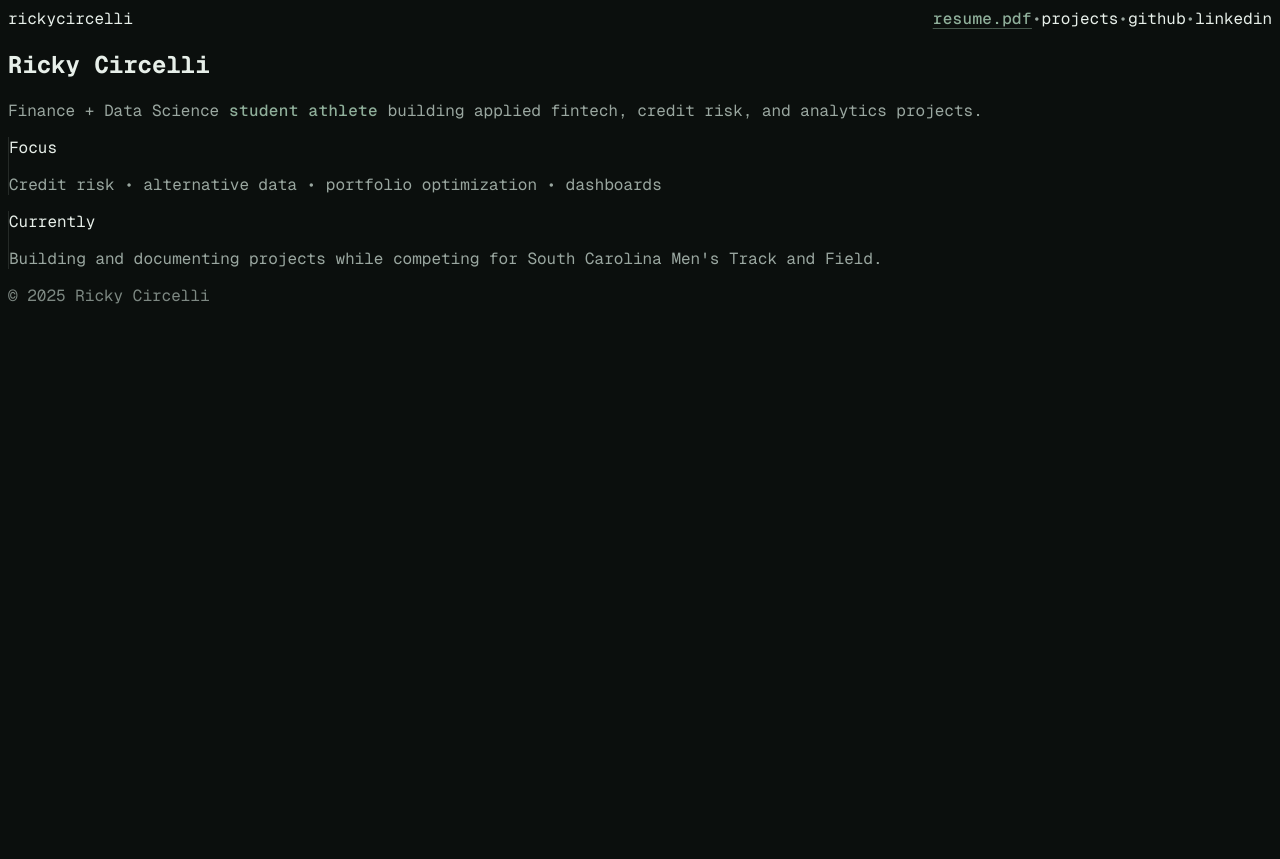
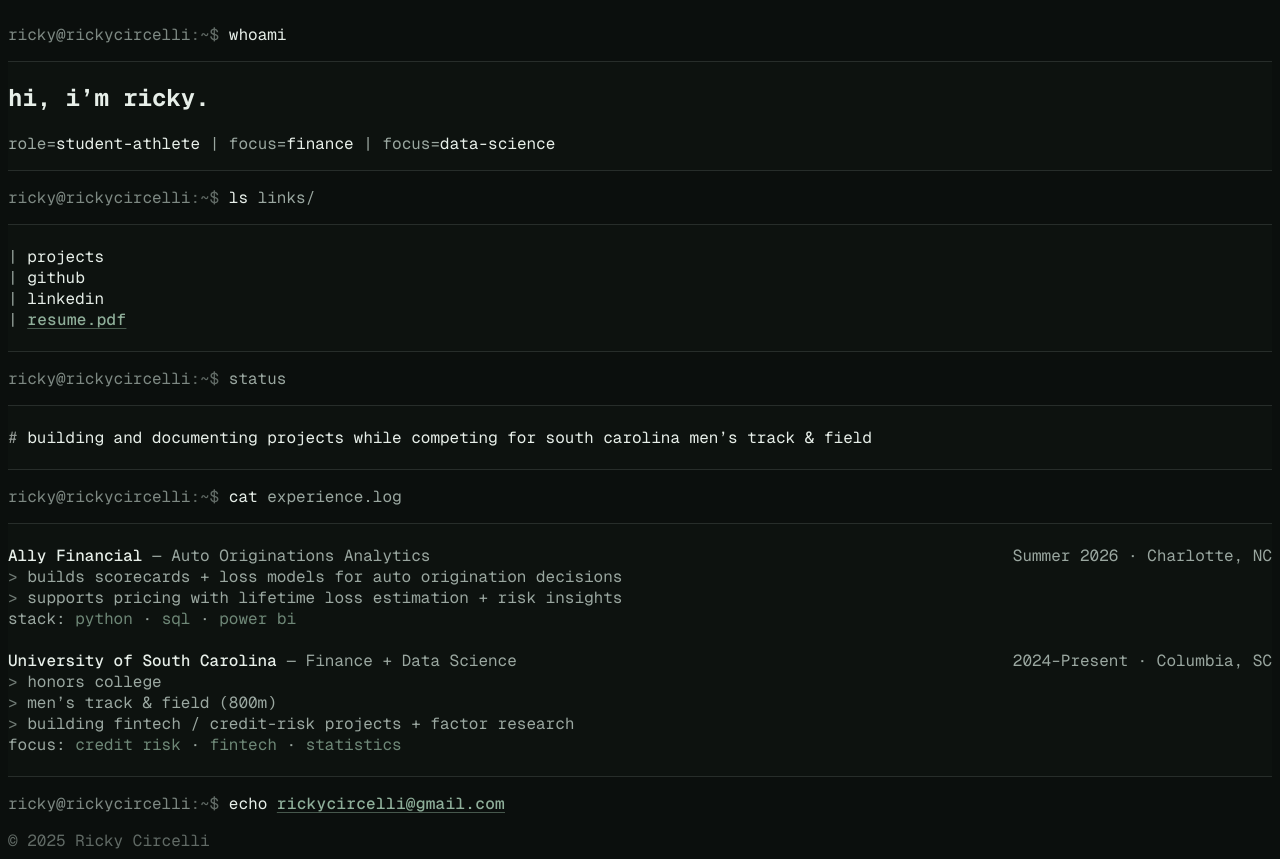
Before and after one commit to rickycircelli/website, a Next.js app: page / in a window 1280 px wide. Before the commit the page ends 800 px from the top, so only its background shows below. Built offline with nearby package versions, Linux system fonts and the light colour scheme.

Commit message:
changed layout to me more terminal like

```diff
--- /dev/null
+++ b/app/components/Spacer.tsx
@@ -0,0 +1,7 @@
+export default function Spacer() {
+  return (
+    <div aria-hidden className="block h-3 select-none">
+      &nbsp;
+    </div>
+  );
+}
--- a/app/globals.css
+++ b/app/globals.css
@@ -86,7 +86,3 @@ header a.nav-resume:hover {
   color: var(--accent);
   letter-spacing: 0.02em;
 }
-
-html, body {
-  overflow-y: auto !important;
-}
--- a/app/layout.tsx
+++ b/app/layout.tsx
@@ -18,38 +18,13 @@ export default function RootLayout({
       <body className={`${GeistMono.className} antialiased`}>
         <div className="mx-auto max-w-3xl px-6 py-10">
 
-        <header className="flex items-center justify-between max-[640px]:flex-col max-[640px]:items-start max-[640px]:gap-4">
-
-          <Link href="/" className="text-base">
-            rickycircelli
-          </Link>
-
-          <nav className="flex items-center gap-8 text-sm max-[640px]:flex-wrap max-[640px]:gap-x-6 max-[640px]:gap-y-2">
-
-            <a
-              href="/resume/ricky_circelli_resume.pdf"
-              target="_blank"
-              rel="noopener noreferrer"
-              className="nav-resume"
-            >
-              resume<span className="resume-hint">.pdf</span>
-            </a>
-            <span className="mx-3 text-[var(--muted)]">•</span>
-            <Link href="/projects">projects</Link>
-            <span className="mx-3 text-[var(--muted)]">•</span>
-            <a href="https://github.com/rickycircelli" target="_blank" rel="noopener noreferrer">github</a>
-            <span className="mx-3 text-[var(--muted)]">•</span>
-            <a href="https://www.linkedin.com/in/richardcircelli/" target="_blank" rel="noopener noreferrer">linkedin</a>
-
-          </nav>
-
-        </header>
 
           <main className="mt-10">{children}</main>
 
-          <footer className="mt-16 text-xs text-[var(--muted)]">
-            <span className="opacity-80">© {new Date().getFullYear()} Ricky Circelli</span>
+          <footer className="mt-16 text-xs text-[var(--muted)] opacity-60">
+            © {new Date().getFullYear()} Ricky Circelli
           </footer>
+
         </div>
       </body>
     </html>
--- a/app/page.tsx
+++ b/app/page.tsx
@@ -1,25 +1,225 @@
+import Spacer from "./components/Spacer";
+
+
 export default function Home() {
   return (
-    <section>
-    <h1 className="text-3xl text-red-500">Ricky Circelli</h1>
+    <section className="flex flex-col">
 
-      <p className="mt-4 max-w-xl text-sm leading-6 text-[var(--muted)]">
-        Finance + Data Science
-        <span className="emphasis-accent"> student athlete</span>{" "}
-        building applied fintech, credit risk, and analytics projects.
+    {/* HERO command */}
+    <p className="text-sm text-[var(--muted)]">
+      <span className="opacity-80">ricky@rickycircelli</span>
+      <span className="opacity-60">:~$</span>{" "}
+      <span className="text-[var(--fg)]">whoami</span>
+    </p>
+
+    {/* HERO output */}
+    <div className="border-t border-b border-[var(--border)] bg-[var(--panel)]/60 px-6 py-4">
+      <h1 className="text-lg sm:text-xl font-medium text-[var(--fg)]">
+        hi, i’m ricky.
+      </h1>
+
+      <p className="mt-2 text-sm text-[var(--muted)]">
+        role=<span className="text-[var(--fg)]">student-athlete</span>{" "}
+        | focus=<span className="text-[var(--fg)]">finance</span>{" "}
+        | focus=<span className="text-[var(--fg)]">data-science</span>
+      </p>
+    </div>
+
+
+
+
+      {/* LINKS command */}
+      <p className="text-sm text-[var(--muted)]">
+        <span className="opacity-80">ricky@rickycircelli</span>
+        <span className="opacity-60">:~$</span>{" "}
+        <span className="text-[var(--fg)]">ls</span>{" "}
+        links/
       </p>
 
-      <div className="mt-8 space-y-3 text-sm">
-        <div className="border-l border-[var(--border)] pl-4">
-          <p className="text-[var(--fg)]">Focus</p>
-          <p className="mt-1 text-[var(--muted)]">Credit risk • alternative data • portfolio optimization • dashboards</p>
-        </div>
 
-        <div className="border-l border-[var(--border)] pl-4">
-          <p className="text-[var(--fg)]">Currently</p>
-          <p className="mt-1 text-[var(--muted)]">Building and documenting projects while competing for South Carolina Men's Track and Field.</p>
+      {/* LINKS output */}
+      <div className="border-t border-b border-[var(--border)] bg-[var(--panel)]/60 px-6 py-4">
+        <div className="space-y-2 text-sm">
+        <Spacer />
+
+
+          <div>
+            <span className="text-[var(--muted)]">|</span>{" "}
+            <a href="/projects" className="text-[var(--fg)] hover:text-[var(--accent)]">
+              projects
+            </a>
+          </div>
+
+          <div>
+            <span className="text-[var(--muted)]">|</span>{" "}
+            <a
+              href="https://github.com/rickycircelli"
+              target="_blank"
+              rel="noopener noreferrer"
+              className="text-[var(--fg)] hover:text-[var(--accent)]"
+            >
+              github
+            </a>
+          </div>
+
+          <div>
+            <span className="text-[var(--muted)]">|</span>{" "}
+            <a
+              href="https://www.linkedin.com/in/richardcircelli/"
+              target="_blank"
+              rel="noopener noreferrer"
+              className="text-[var(--fg)] hover:text-[var(--accent)]"
+            >
+              linkedin
+            </a>
+          </div>
+
+
+          <div>
+            <span className="text-[var(--muted)]">|</span>{" "}
+            <a
+              href="/resume/ricky_circelli_resume.pdf"
+              target="_blank"
+              rel="noopener noreferrer"
+              className="emphasis-accent underline decoration-[rgba(143,175,154,0.45)]"
+            >
+              resume.pdf
+            </a>
+          </div>
+
+      <Spacer />
+
+
         </div>
       </div>
+
+      {/* STATUS command */}
+      <p className="text-sm text-[var(--muted)]">
+        <span className="opacity-80">ricky@rickycircelli</span>
+        <span className="opacity-60">:~$</span> status
+      </p>
+
+
+      {/* STATUS output */}
+      <div className="border-t border-b border-[var(--border)] bg-[var(--panel)]/60 px-6 py-4 text-sm">
+        <Spacer />
+        <span className="opacity-60 text-[var(--fg)]">#</span>{" "}
+        <span className="text-[var(--fg)]">
+          building and documenting projects while competing for south carolina men’s track & field
+        </span>
+        <Spacer />
+      </div>
+
+
+
+      {/* EXPERIENCE command */}
+      <p className="text-sm text-[var(--muted)]">
+        <span className="opacity-80">ricky@rickycircelli</span>
+        <span className="opacity-60">:~$</span>{" "}
+        <span className="text-[var(--fg)]">cat</span> experience.log
+      </p>
+
+      {/* EXPERIENCE output */}
+      <div className="border-t border-b border-[var(--border)] bg-[var(--panel)]/60 px-6 py-5">
+        <div className="text-sm leading-relaxed">
+          {/* Item 1 */}
+
+        <Spacer />
+
+
+          <div>
+            <div className="flex flex-wrap items-baseline justify-between gap-x-4 gap-y-1">
+              <div className="text-[var(--fg)]">
+                <span className="emphasis">Ally Financial</span>{" "}
+                <span className="text-[var(--muted)]">
+                  — Auto Originations Analytics
+                </span>
+              </div>
+              <div className="text-xs text-[var(--muted)]">
+                Summer 2026 · Charlotte, NC
+              </div>
+            </div>
+
+            <div className="mt-3 space-y-1 text-[var(--muted)]">
+              <div>
+                <span className="opacity-70">{">"}</span>{" "}
+                builds scorecards + loss models for auto origination decisions
+              </div>
+              <div>
+                <span className="opacity-70">{">"}</span>{" "}
+                supports pricing with lifetime loss estimation + risk insights
+              </div>
+            </div>
+
+            <div className="mt-4 text-xs">
+              <span className="text-[var(--muted)]">stack:</span>{" "}
+              <span className="accent-muted">python</span>
+              <span className="text-[var(--muted)]"> · </span>
+              <span className="accent-muted">sql</span>
+              <span className="text-[var(--muted)]"> · </span>
+              <span className="accent-muted">power bi</span>
+            </div>
+          </div>
+
+          <Spacer />
+
+          {/* Item 2 */}
+          <div>
+            <div className="flex flex-wrap items-baseline justify-between gap-x-4 gap-y-1">
+              <div className="text-[var(--fg)]">
+                <span className="emphasis">University of South Carolina</span>{" "}
+                <span className="text-[var(--muted)]">
+                  — Finance + Data Science
+                </span>
+              </div>
+              <div className="text-xs text-[var(--muted)]">
+                2024–Present · Columbia, SC
+              </div>
+            </div>
+
+            <div className="mt-3 space-y-1 text-[var(--muted)]">
+              <div>
+                <span className="opacity-70">{">"}</span> honors college
+              </div>
+              <div>
+                <span className="opacity-70">{">"}</span> men’s track &amp; field
+                (800m)
+              </div>
+              <div>
+                <span className="opacity-70">{">"}</span> building fintech / credit-risk
+                projects + factor research
+              </div>
+            </div>
+
+            <div className="mt-4 text-xs">
+              <span className="text-[var(--muted)]">focus:</span>{" "}
+              <span className="accent-muted">credit risk</span>
+              <span className="text-[var(--muted)]"> · </span>
+              <span className="accent-muted">fintech</span>
+              <span className="text-[var(--muted)]"> · </span>
+              <span className="accent-muted">statistics</span>
+            </div>
+
+            <Spacer />
+
+
+          </div>
+        </div>
+      </div>
+
+      {/* CONTACT command */}
+      <p className="text-sm text-[var(--muted)]">
+        <span className="opacity-80">ricky@rickycircelli</span>
+        <span className="opacity-60">:~$</span>{" "}
+        <span className="text-[var(--fg)]">echo</span>{" "}
+        <a
+          href="mailto:rickycircelli@gmail.com"
+          className="emphasis-accent underline decoration-[rgba(143,175,154,0.45)]"
+        >
+          rickycircelli@gmail.com
+        </a>
+      </p>
+
     </section>
   );
 }
--- a/app/projects/page.tsx
+++ b/app/projects/page.tsx
@@ -1,15 +1,73 @@
+import Spacer from "../components/Spacer";
+
 export default function Projects() {
   return (
     <main className="min-h-screen p-10 bg-zinc-50">
-      <h1 className="text-3xl font-bold">Projects</h1>
 
-      <div className="mt-6">
-        <h2 className="text-xl font-semibold">Coming Soon</h2>
+    <p className="text-sm text-[var(--muted)]">
+    <span className="opacity-80">ricky@rickycircelli</span>
+    <span className="opacity-60">:~$</span>{" "}
+    <span className="text-[var(--fg)]">ls</span>{" "}
+    links/
+    </p>
+
+    <div className="border-t border-b border-[var(--border)] bg-[var(--panel)]/60 px-6 py-4">
+    <Spacer />
+
+      <div className="space-y-2 text-sm">
+        <div>
+          <span className="text-[var(--muted)]">|</span>{" "}
+          <a href="/" className="text-[var(--fg)] hover:text-[var(--accent)]">
+            home
+          </a>
+        </div>
+
+
+
+        <div>
+          <span className="text-[var(--muted)]">|</span>{" "}
+          <a
+            href="https://github.com/rickycircelli"
+            target="_blank"
+            rel="noopener noreferrer"
+            className="text-[var(--fg)] hover:text-[var(--accent)]"
+          >
+            github
+          </a>
+        </div>
+
+        <div>
+          <span className="text-[var(--muted)]">|</span>{" "}
+          <a
+            href="https://www.linkedin.com/in/richardcircelli/"
+            target="_blank"
+            rel="noopener noreferrer"
+            className="text-[var(--fg)] hover:text-[var(--accent)]"
+          >
+            linkedin
+          </a>
+        </div>
+
+        <div>
+          <span className="text-[var(--muted)]">|</span>{" "}
+          <a
+            href="/resume/ricky_circelli_resume.pdf"
+            target="_blank"
+            rel="noopener noreferrer"
+            className="emphasis-accent underline decoration-[rgba(143,175,154,0.45)]"
+          >
+            resume.pdf
+          </a>
+        </div>
+
+      <Spacer />
+
       </div>
+    </div>
 
-      <p className="mt-8 underline">
-        <a href="/">Back home</a>
-      </p>
+
+
+
     </main>
   );
 }
```
